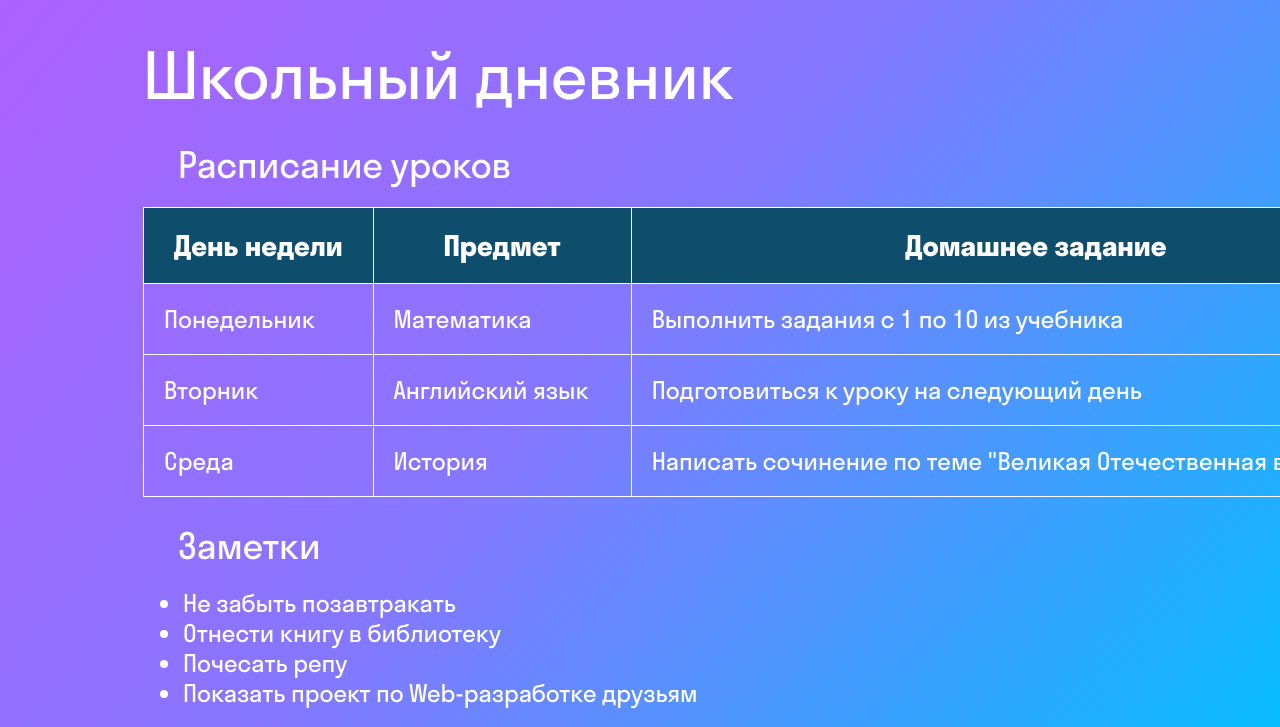
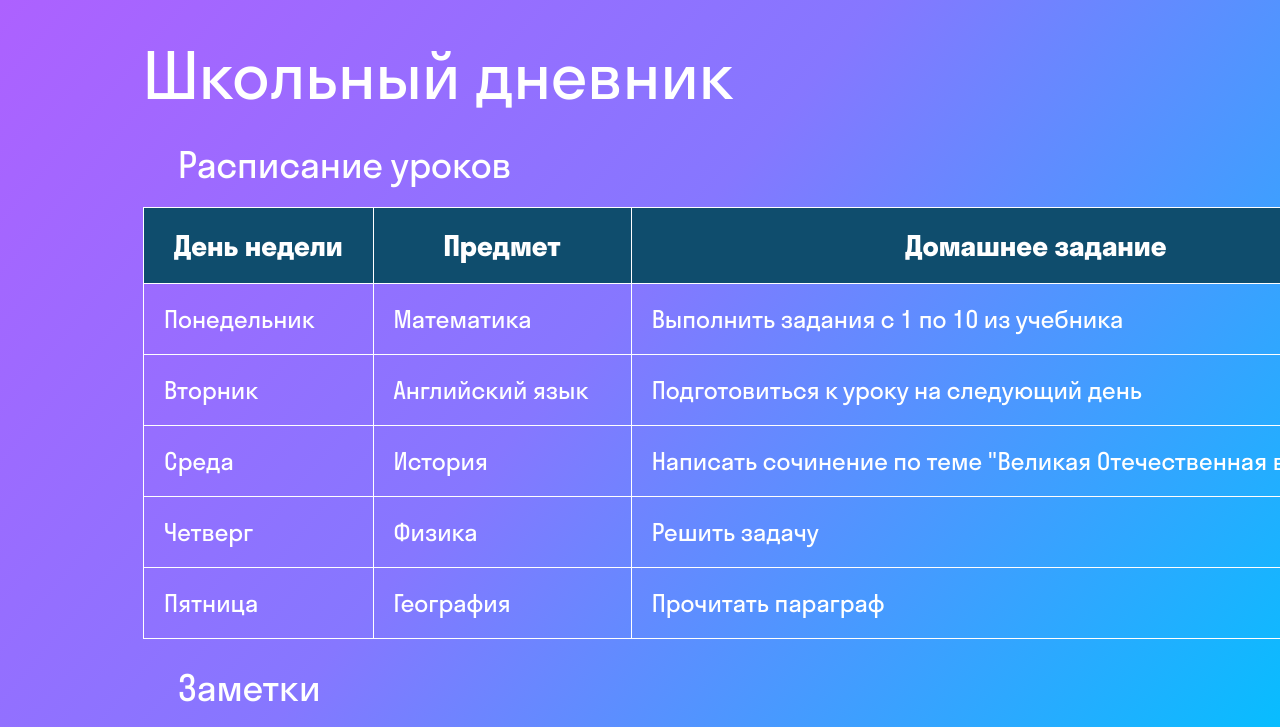
Before and after one commit to artemprogrammer007/-, a plain HTML site: page index.html in a window 1280 px wide. Shown: the top 727 px of the page. Drawn offline with Linux system fonts and the light colour scheme; files that its build step writes are made by us from their sources; files whose address does not match are found by name.

Commit message:
Add files via upload

```diff
--- a/index.html
+++ b/index.html
@@ -46,6 +46,21 @@
                 <td>208</td>
                 <td>10:00</td>
             </tr>
+            <tr>
+                <td>Четверг</td>
+                <td>Физика</td>
+                <td>Решить задачу</td>
+                <td>204</td>
+                <td>9:00</td>
+            </tr>
+            <tr>
+                <td>Пятница</td>
+                <td>География</td>
+                <td>Прочитать параграф</td>
+                <td>111</td>
+                <td>11:00</td>
+            </tr>
+            </tr>
         </table>
     </div>
     <div>
```
